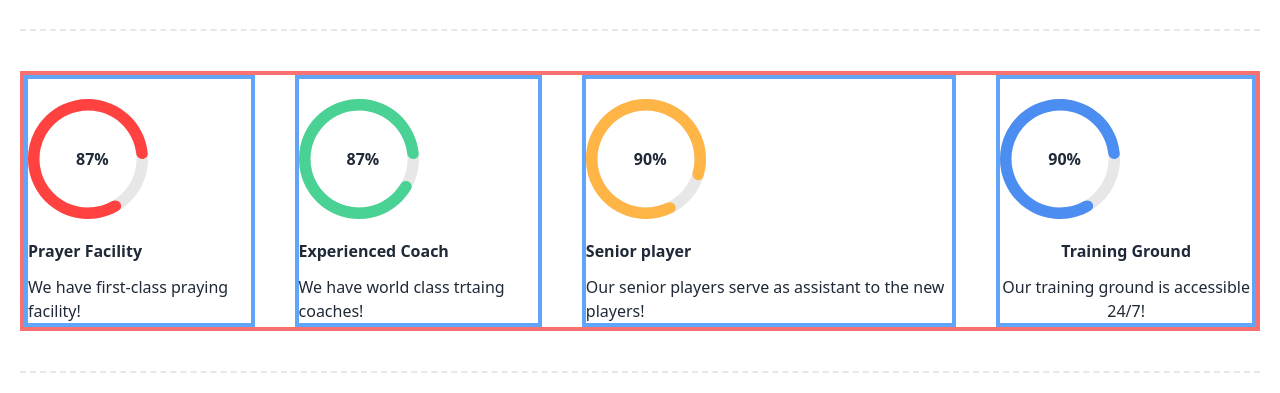
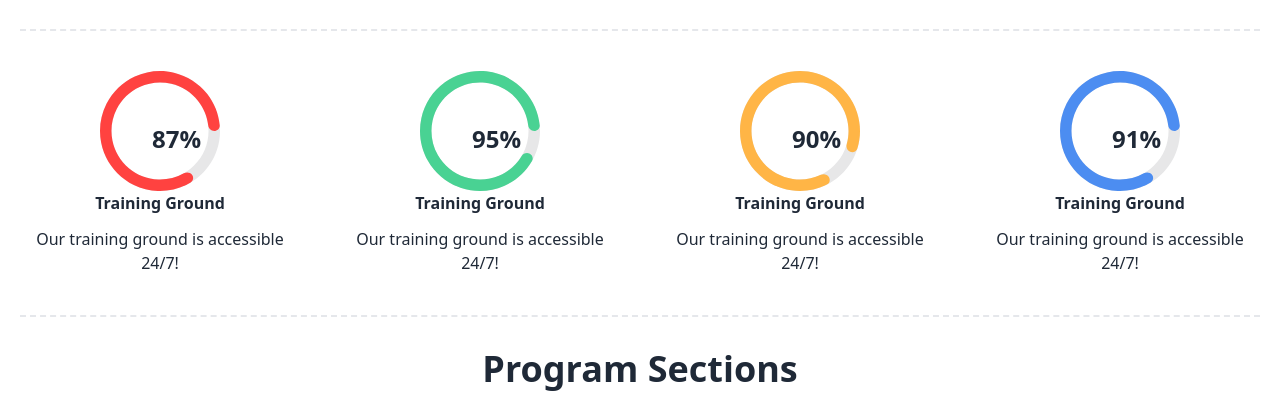
Before and after one commit to SarkerIT/web-assignment-3, a plain HTML site: page index.html in a window 1280 px wide. Shown: the part 577-970 px from the top of the page. Drawn offline with nearby package versions, Linux system fonts and the light colour scheme.

Commit message:
stat or professional hockey club is done

```diff
--- a/index.html
+++ b/index.html
@@ -136,63 +136,115 @@
       </div>
       <!-- professional club stat section  -->
 
-      <div class="flex border-4 justify-around border-red-400 gap-10">
+      <div class="flex justify-around gap-10">
         <!-- stat 1 -->
-        <div class="flex object-center">
-          <div class="border-4 border-blue-400">
-            <div class="relative my-5">
-              <img class="" src="./Images/icons/Group 9.svg" alt="" />
+        <div class="w-96 my-auto items-center justify-center text-center">
+          <div class="relative">
+            <img src="./Images/icons/stat1.svg" alt="" class="mx-auto" />
 
-              <div class="absolute bottom-12 left-12">
-                <p class="font-extrabold">87%</p>
-              </div>
+            <div
+              class="absolute inset-0 w-4 h-4 mx-auto my-auto text-2xl font-extrabold"
+            >
+              87%
             </div>
-            <h3 class="text-1xl font-extrabold mb-3">Prayer Facility</h3>
-            <p>We have first-class praying facility!</p>
+          </div>
+
+          <div>
+            <h3 class="text-1xl font-extrabold mb-3">Training Ground</h3>
+          </div>
+          <div>
+            <p>Our training ground is accessible 24/7!</p>
           </div>
         </div>
+
         <!-- stat 2 -->
-        <div class="border-4 border-blue-400">
-          <div class="relative my-5">
-            <img src="./Images/icons/Group 9 (1).svg" alt="" />
+        <div class="w-96 my-auto items-center justify-center text-center">
+          <div class="relative">
+            <img src="./Images/icons/stat2.svg" alt="" class="mx-auto" />
 
-            <div class="absolute bottom-12 left-12">
-              <p class="font-extrabold">87%</p>
+            <div
+              class="absolute inset-0 w-4 h-4 mx-auto my-auto text-2xl font-extrabold"
+            >
+              95%
             </div>
           </div>
-          <h3 class="text-1xl font-extrabold mb-3">Experienced Coach</h3>
-          <p>We have world class trtaing coaches!</p>
+
+          <div>
+            <h3 class="text-1xl font-extrabold mb-3">Training Ground</h3>
+          </div>
+          <div>
+            <p>Our training ground is accessible 24/7!</p>
+          </div>
         </div>
+
         <!-- stat 3 -->
-        <div class="border-4 border-blue-400">
-          <div class="relative my-5">
-            <img src="./Images/icons/Group 9 (2).svg" alt="" />
+        <div class="w-96 my-auto items-center justify-center text-center">
+          <div class="relative">
+            <img src="./Images/icons/stat3.svg" alt="" class="mx-auto" />
 
-            <div class="absolute bottom-12 left-12">
-              <p class="font-extrabold">90%</p>
+            <div
+              class="absolute inset-0 w-4 h-4 mx-auto my-auto text-2xl font-extrabold"
+            >
+              90%
             </div>
           </div>
-          <h3 class="text-1xl font-extrabold mb-3">Senior player</h3>
-          <p>Our senior players serve as assistant to the new players!</p>
+
+          <div>
+            <h3 class="text-1xl font-extrabold mb-3">Training Ground</h3>
+          </div>
+          <div>
+            <p>Our training ground is accessible 24/7!</p>
+          </div>
         </div>
+
         <!-- stat 4 -->
-        <div
-          class="object-center border-4 border-blue-400 text-center relative"
-        >
-          <div class="relative my-5 items-center justify-center object-center">
-            <img src="./Images/icons/Group 9 (3).svg" alt="" />
+        <div class="w-96 my-auto items-center justify-center text-center">
+          <div class="relative">
+            <img src="./Images/icons/stat4.svg" alt="" class="mx-auto" />
 
-            <div class="absolute bottom-12 left-12">
-              <p class="font-extrabold">90%</p>
+            <div
+              class="absolute inset-0 w-4 h-4 mx-auto my-auto text-2xl font-extrabold"
+            >
+              91%
             </div>
           </div>
-          <h3 class="text-1xl font-extrabold mb-3">Training Ground</h3>
-          <p>Our training ground is accessible 24/7!</p>
+
+          <div>
+            <h3 class="text-1xl font-extrabold mb-3">Training Ground</h3>
+          </div>
+          <div>
+            <p>Our training ground is accessible 24/7!</p>
+          </div>
         </div>
       </div>
+      <!-- stat 4 -->
+      <!-- <div
+          class="w-96 items-center justify-center border-4 border-blue-400 text-center"
+        >
+          <div class="border border-lime-500 relative">
+            <img src="./Images/icons/Group 9 (3).svg" alt="" class="mx-auto" />
+
+            <div
+              class="absolute inset-0 w-4 h-4 mx-auto my-auto text-2xl font-extrabold"
+            >
+              91%
+            </div>
+          </div>
+
+          <div class="border border-red-950">
+            <h3 class="text-1xl font-extrabold mb-3">Training Ground</h3>
+          </div>
+          <div class="border border-pink-500">
+            <p>Our training ground is accessible 24/7!</p>
+          </div>
+        </div>
+      </div> -->
+      <!-- <div class="relative h-16 p-4 border">
+        <div class="absolute inset-0 w-4 h-4 mx-auto my-auto bg-black"></div> -->
 
       <!-- ===================================== -->
-
+      <!-- Absolute/ relative positioning in Tailwind -->
+      <!-- https://www.frontendreference.com/center-div-with-tailwind.html#:~:text=You%20can%20horizontally%20center%20a,a%20centered%20div%20using%20margins!&text=In%20the%20above%20code%2C%20mx,50%25%20of%20its%20parent's%20width. -->
       <!-- program section Intro TEXT section DONE -->
       <div
         class="text-2xl md:text-2xl border-2 border-black-500 border-dashed border-x-0 my-10 text-center py-8"
```
Also changed, not shown: Images/icons/stat1.svg (renamed from Images/icons/Group 9.svg), Images/icons/stat2.svg (renamed from Images/icons/Group 9 (1).svg), Images/icons/stat3.svg (renamed from Images/icons/Group 9 (2).svg), Images/icons/stat4.svg (renamed from Images/icons/Group 9 (3).svg).
